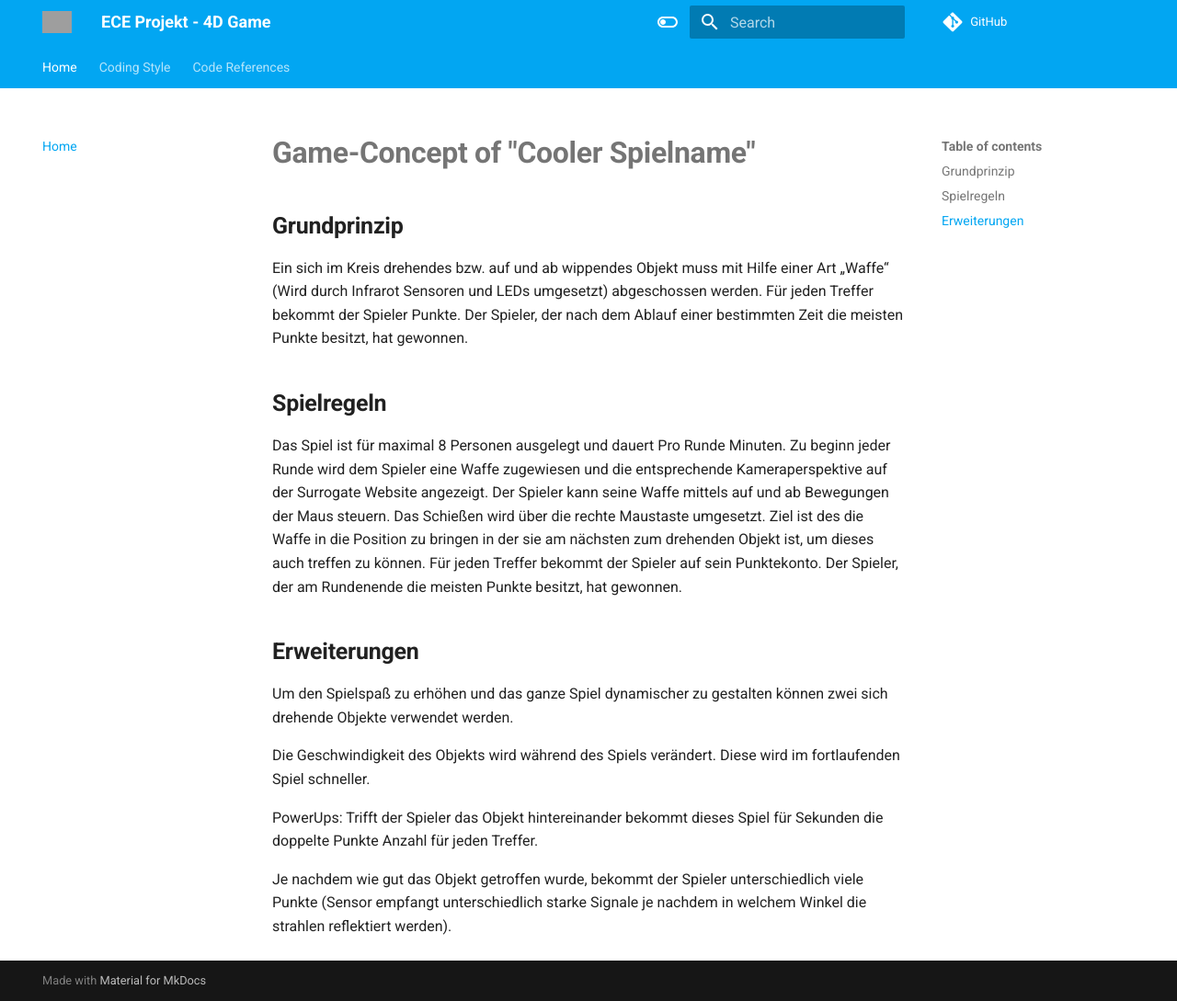
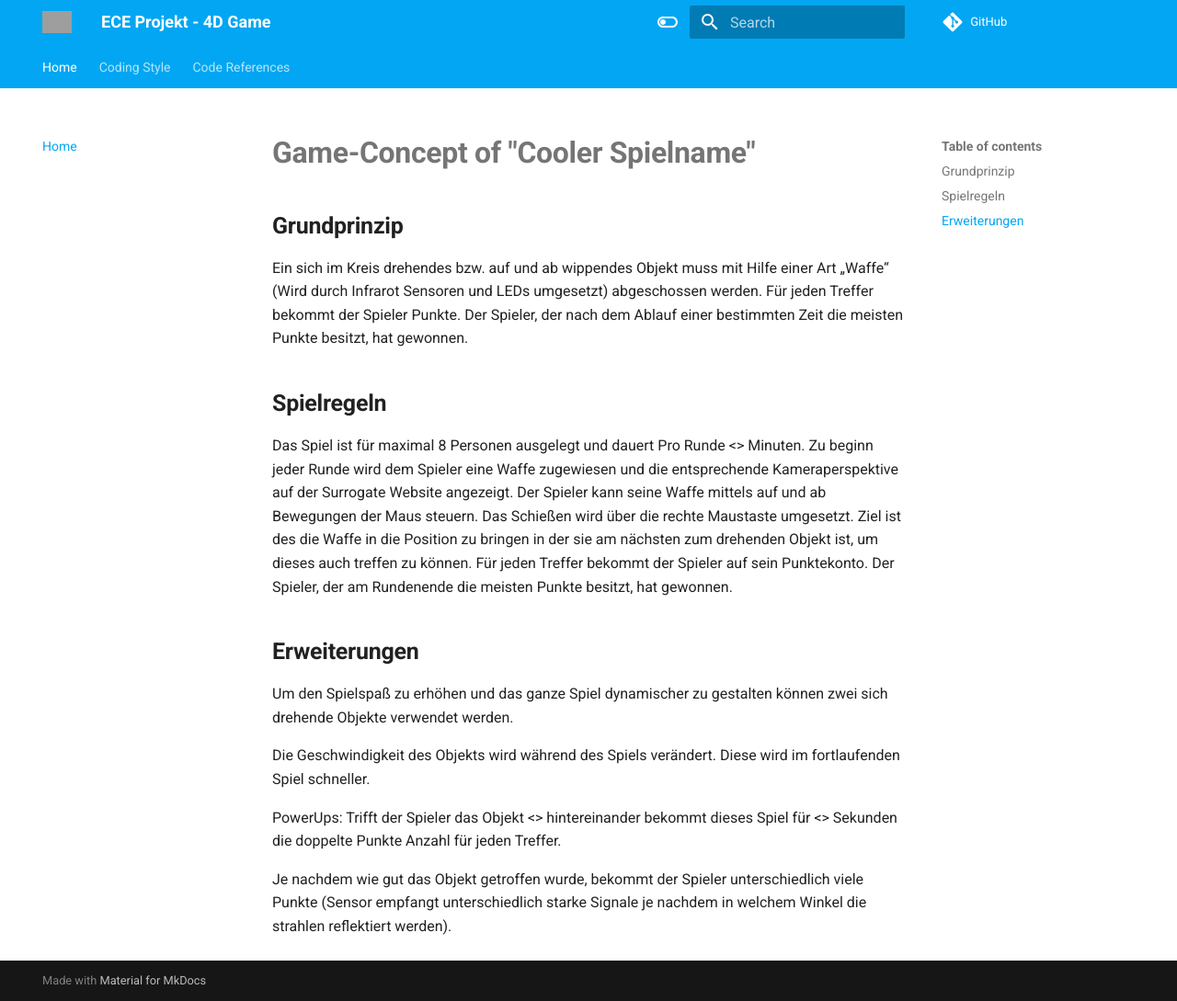
Before and after one commit to 4D-Game/CrazyComet, an MkDocs documentation site: the page built from docs/index.md, in a window 1280 px wide and 1089 px high. Shown: the whole window at 92% size. Built offline with MkDocs 1.6.1 and Material for MkDocs 9.7.7, drawn with Linux system fonts in a browser that asks for light colours; comment, search, counter and statistics services are not loaded; grey boxes are pictures that could not be loaded.

```diff
--- a/docs/index.md
+++ b/docs/index.md
@@ -6,7 +6,7 @@ Ein sich im Kreis drehendes bzw. auf und ab wippendes Objekt muss mit Hilfe eine
 
 ## **Spielregeln**
 
-Das Spiel ist für maximal 8 Personen ausgelegt und dauert Pro Runde <x> Minuten. Zu beginn jeder Runde wird dem Spieler eine Waffe zugewiesen und die entsprechende Kameraperspektive auf der Surrogate Website angezeigt. Der Spieler kann seine Waffe mittels auf und ab Bewegungen der Maus steuern. Das Schießen wird über die rechte Maustaste umgesetzt. Ziel ist des die Waffe in die Position zu bringen in der sie am nächsten zum drehenden Objekt ist, um dieses auch treffen zu können. Für jeden Treffer bekommt der Spieler auf sein Punktekonto. Der Spieler, der am Rundenende die meisten Punkte besitzt, hat gewonnen.
+Das Spiel ist für maximal 8 Personen ausgelegt und dauert Pro Runde <<x>> Minuten. Zu beginn jeder Runde wird dem Spieler eine Waffe zugewiesen und die entsprechende Kameraperspektive auf der Surrogate Website angezeigt. Der Spieler kann seine Waffe mittels auf und ab Bewegungen der Maus steuern. Das Schießen wird über die rechte Maustaste umgesetzt. Ziel ist des die Waffe in die Position zu bringen in der sie am nächsten zum drehenden Objekt ist, um dieses auch treffen zu können. Für jeden Treffer bekommt der Spieler auf sein Punktekonto. Der Spieler, der am Rundenende die meisten Punkte besitzt, hat gewonnen.
 
 ## **Erweiterungen**
 
@@ -14,6 +14,6 @@ Um den Spielspaß zu erhöhen und das ganze Spiel dynamischer zu gestalten könn
 
 Die Geschwindigkeit des Objekts wird während des Spiels verändert. Diese wird im fortlaufenden Spiel schneller.
 
-PowerUps: Trifft der Spieler das Objekt <x> hintereinander bekommt dieses Spiel für <y> Sekunden die doppelte Punkte Anzahl für jeden Treffer.
+PowerUps: Trifft der Spieler das Objekt <<x>> hintereinander bekommt dieses Spiel für <<y>> Sekunden die doppelte Punkte Anzahl für jeden Treffer.
 
 Je nachdem wie gut das Objekt getroffen wurde, bekommt der Spieler unterschiedlich viele Punkte (Sensor empfangt unterschiedlich starke Signale je nachdem in welchem Winkel die strahlen reflektiert werden).
```
